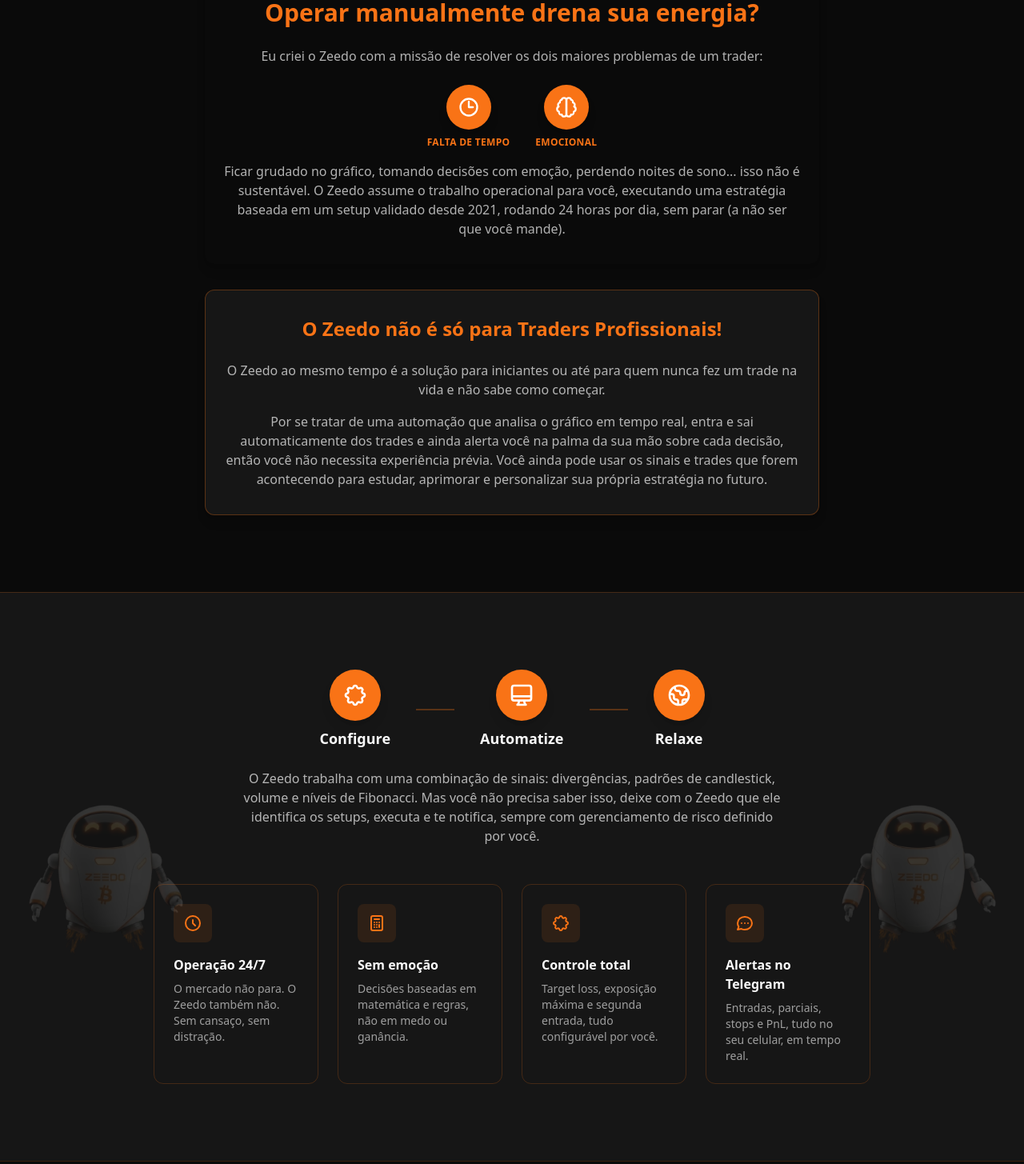
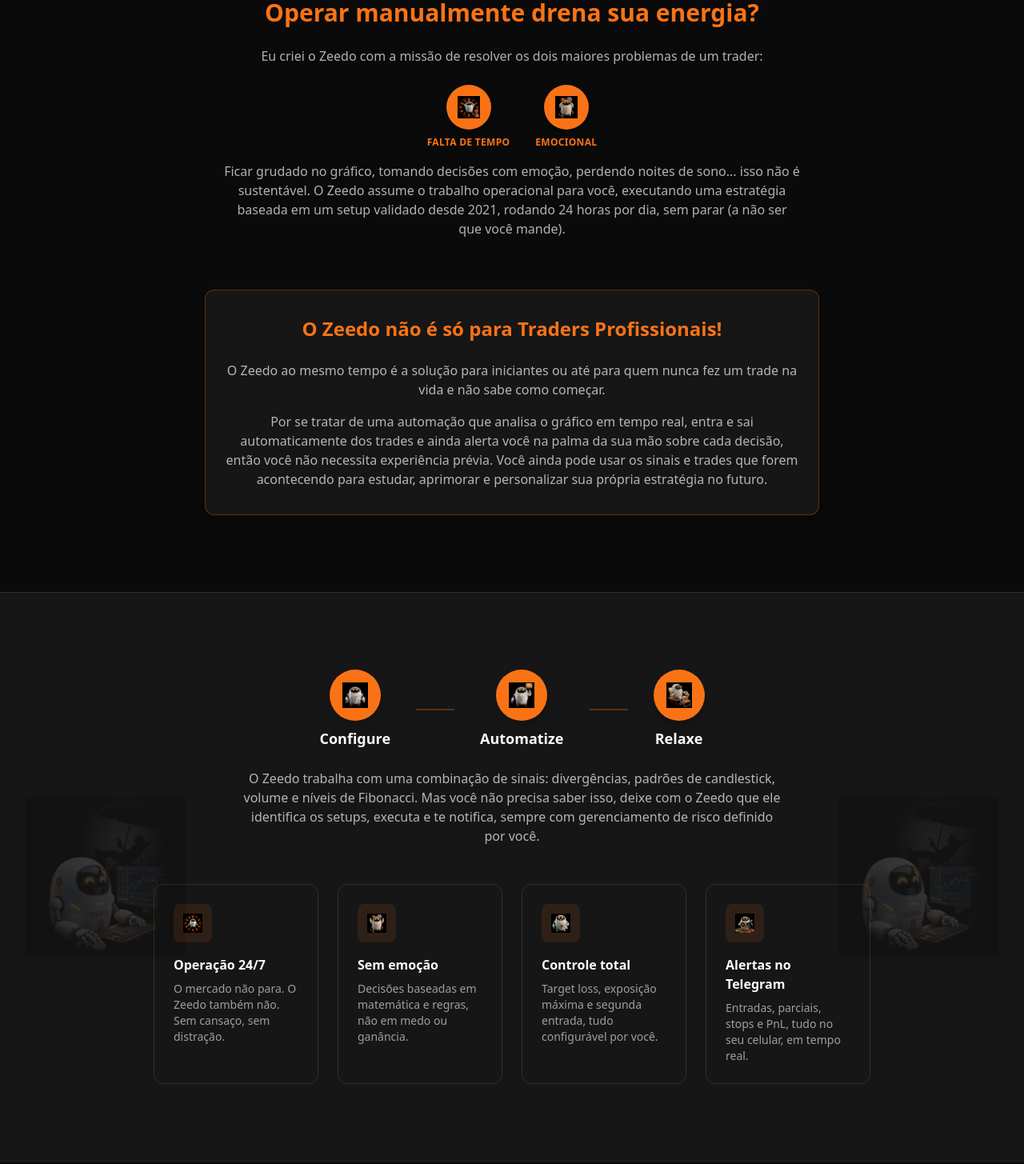
Before and after one commit to ZeedoBot/zeedo_vps, a Next.js app in the folder frontend/: page /acesso-antecipado in a window 1280 px wide. Shown: the part 829-2284 px from the top of the page at 80% size. Built offline with nearby package versions, Linux system fonts and the light colour scheme; no server answers.

Commit message:
ajuste pv icones por imagens zeedos

```diff
--- a/frontend/app/acesso-antecipado/page.tsx
+++ b/frontend/app/acesso-antecipado/page.tsx
@@ -120,30 +120,22 @@
   {
     title: "Operação 24/7",
     desc: "O mercado não para. O Zeedo também não. Sem cansaço, sem distração.",
-    icon: (
-      <path strokeLinecap="round" strokeLinejoin="round" strokeWidth={2} d="M12 8v4l3 3m6-3a9 9 0 11-18 0 9 9 0 0118 0z" />
-    ),
+    image: "/Zeedos/4.png",
   },
   {
     title: "Sem emoção",
     desc: "Decisões baseadas em matemática e regras, não em medo ou ganância.",
-    icon: (
-      <path strokeLinecap="round" strokeLinejoin="round" strokeWidth={2} d="M9 7h6m0 10v-3m-3 3h.01M9 17h.01M9 14h.01M12 14h.01M15 11h.01M12 11h.01M9 11h.01M7 21h10a2 2 0 002-2V5a2 2 0 00-2-2H7a2 2 0 00-2 2v14a2 2 0 002 2z" />
-    ),
+    image: "/Zeedos/5.png",
   },
   {
     title: "Controle total",
     desc: "Target loss, exposição máxima e segunda entrada, tudo configurável por você.",
-    icon: (
-      <path strokeLinecap="round" strokeLinejoin="round" strokeWidth={2} d="M10.325 4.317c.426-1.756 2.924-1.756 3.35 0a1.724 1.724 0 002.573 1.066c1.543-.94 3.31.826 2.37 2.37a1.724 1.724 0 001.065 2.572c1.756.426 1.756 2.924 0 3.35a1.724 1.724 0 00-1.066 2.573c.94 1.543-.826 3.31-2.37 2.37a1.724 1.724 0 00-2.572 1.065c-.426 1.756-2.924 1.756-3.35 0a1.724 1.724 0 00-2.573-1.066c-1.543.94-3.31-.826-2.37-2.37a1.724 1.724 0 00-1.065-2.572c-1.756-.426-1.756-2.924 0-3.35a1.724 1.724 0 001.066-2.573c-.94-1.543.826-3.31 2.37-2.37.996.608 2.296.07 2.572-1.065z" />
-    ),
+    image: "/Zeedos/6.png",
   },
   {
     title: "Alertas no Telegram",
     desc: "Entradas, parciais, stops e PnL, tudo no seu celular, em tempo real.",
-    icon: (
-      <path strokeLinecap="round" strokeLinejoin="round" strokeWidth={2} d="M8 12h.01M12 12h.01M16 12h.01M21 12c0 4.418-4.03 8-9 8a9.863 9.863 0 01-4.255-.949L3 20l1.395-3.72C3.512 15.042 3 13.574 3 12c0-4.418 4.03-8 9-8s9 3.582 9 8z" />
-    ),
+    image: "/Zeedos/7.png",
   },
 ];
 
@@ -320,7 +312,7 @@
               >
                 <div className="relative w-64 h-64 sm:w-80 sm:h-80 lg:w-96 lg:h-96">
                   <Image
-                    src="/zeedo-robot.png"
+                    src="/Zeedos/1.png"
                     alt="Zeedo - Robô de trading automatizado"
                     width={384}
                     height={384}
@@ -364,18 +356,25 @@
                 <div className="mt-6 flex flex-wrap items-center justify-center gap-8">
                   <div className="flex flex-col items-center gap-2">
                     <div className="flex h-14 w-14 shrink-0 items-center justify-center rounded-full bg-zeedo-orange shadow-lg">
-                      <svg className="h-7 w-7 text-white" fill="none" viewBox="0 0 24 24" strokeWidth={2} stroke="currentColor" strokeLinecap="round" strokeLinejoin="round">
-                        <path d="M12 6v6h4.5m4.5 0a9 9 0 1 1-18 0 9 9 0 0 1 18 0Z" />
-                      </svg>
+                      <Image
+                        src="/Zeedos/2.png"
+                        alt="Falta de tempo"
+                        width={28}
+                        height={28}
+                        className="h-7 w-7 object-contain"
+                      />
                     </div>
                     <span className="text-xs font-semibold uppercase tracking-wide text-zeedo-orange">FALTA DE TEMPO</span>
                   </div>
                   <div className="flex flex-col items-center gap-2">
                     <div className="flex h-14 w-14 shrink-0 items-center justify-center rounded-full bg-zeedo-orange shadow-lg">
-                      <svg className="h-7 w-7 text-white" fill="none" viewBox="0 0 24 24" strokeWidth={2} stroke="currentColor" strokeLinecap="round" strokeLinejoin="round">
-                        <path d="M9.5 2A2.5 2.5 0 0 1 12 4.5v15a2.5 2.5 0 0 1-4.96.44 2.5 2.5 0 0 1-2.96-3.08 3 3 0 0 1-.34-5.58 2.5 2.5 0 0 1 1.32-4.24 2.5 2.5 0 0 1 1.98-3A2.5 2.5 0 0 1 9.5 2Z" />
-                        <path d="M14.5 2A2.5 2.5 0 0 0 12 4.5v15a2.5 2.5 0 0 0 4.96.44 2.5 2.5 0 0 0 2.96-3.08 3 3 0 0 0 .34-5.58 2.5 2.5 0 0 0-1.32-4.24 2.5 2.5 0 0 0-1.98-3A2.5 2.5 0 0 0 14.5 2Z" />
-                      </svg>
+                      <Image
+                        src="/Zeedos/3.png"
+                        alt="Emocional"
+                        width={28}
+                        height={28}
+                        className="h-7 w-7 object-contain"
+                      />
                     </div>
                     <span className="text-xs font-semibold uppercase tracking-wide text-zeedo-orange">EMOCIONAL</span>
                   </div>
@@ -420,36 +419,48 @@
           transition={{ duration: 0.5 }}
         >
           <div className="absolute left-8 top-1/2 -translate-y-1/2 hidden lg:block">
-            <Image src="/zeedo-robot.png" alt="" width={200} height={200} className="object-contain opacity-[0.1] dark:opacity-[0.15]" />
+            <Image src="/Zeedos/1.png" alt="" width={200} height={200} className="object-contain opacity-[0.1] dark:opacity-[0.15]" />
           </div>
           <div className="absolute right-8 top-1/2 -translate-y-1/2 hidden lg:block">
-            <Image src="/zeedo-robot.png" alt="" width={200} height={200} className="object-contain opacity-[0.1] dark:opacity-[0.15]" />
+            <Image src="/Zeedos/1.png" alt="" width={200} height={200} className="object-contain opacity-[0.1] dark:opacity-[0.15]" />
           </div>
           <div className="relative z-10 mx-auto max-w-4xl">
             <div className="flex flex-row items-center justify-center gap-2 sm:gap-8 mb-6">
               <div className="flex flex-col items-center gap-2 flex-shrink-0">
                 <div className="flex h-12 w-12 sm:h-16 sm:w-16 items-center justify-center rounded-full bg-zeedo-orange shadow-lg">
-                  <svg className="h-6 w-6 sm:h-8 sm:w-8 text-white" fill="none" viewBox="0 0 24 24" stroke="currentColor" strokeWidth={2}>
-                    <path strokeLinecap="round" strokeLinejoin="round" d="M10.325 4.317c.426-1.756 2.924-1.756 3.35 0a1.724 1.724 0 002.573 1.066c1.543-.94 3.31.826 2.37 2.37a1.724 1.724 0 001.065 2.572c1.756.426 1.756 2.924 0 3.35a1.724 1.724 0 00-1.066 2.573c.94 1.543-.826 3.31-2.37 2.37a1.724 1.724 0 00-2.572 1.065c-.426 1.756-2.924 1.756-3.35 0a1.724 1.724 0 00-2.573-1.066c-1.543.94-3.31-.826-2.37-2.37a1.724 1.724 0 00-1.065-2.572c-1.756-.426-1.756-2.924 0-3.35a1.724 1.724 0 001.066-2.573c-.94-1.543.826-3.31 2.37-2.37.996.608 2.296.07 2.572-1.065z" />
-                  </svg>
+                  <Image
+                    src="/Zeedos/8.png"
+                    alt="Configure"
+                    width={32}
+                    height={32}
+                    className="h-6 w-6 sm:h-8 sm:w-8 object-contain"
+                  />
                 </div>
                 <span className="text-base sm:text-lg font-bold text-zeedo-black dark:text-zeedo-white">Configure</span>
               </div>
               <div className="flex-shrink-0 h-0.5 w-4 sm:w-12 bg-zeedo-orange/30" />
               <div className="flex flex-col items-center gap-2 flex-shrink-0">
                 <div className="flex h-12 w-12 sm:h-16 sm:w-16 items-center justify-center rounded-full bg-zeedo-orange shadow-lg">
-                  <svg className="h-6 w-6 sm:h-8 sm:w-8 text-white" fill="none" viewBox="0 0 24 24" stroke="currentColor" strokeWidth={2}>
-                    <path strokeLinecap="round" strokeLinejoin="round" d="M9.75 17L9 20l-1 1h8l-1-1-.75-3M3 13h18M5 17h14a2 2 0 002-2V5a2 2 0 00-2-2H5a2 2 0 00-2 2v10a2 2 0 002 2z" />
-                  </svg>
+                  <Image
+                    src="/Zeedos/9.png"
+                    alt="Automatize"
+                    width={32}
+                    height={32}
+                    className="h-6 w-6 sm:h-8 sm:w-8 object-contain"
+                  />
                 </div>
                 <span className="text-base sm:text-lg font-bold text-zeedo-black dark:text-zeedo-white">Automatize</span>
               </div>
               <div className="flex-shrink-0 h-0.5 w-4 sm:w-12 bg-zeedo-orange/30" />
               <div className="flex flex-col items-center gap-2 flex-shrink-0">
                 <div className="flex h-12 w-12 sm:h-16 sm:w-16 items-center justify-center rounded-full bg-zeedo-orange shadow-lg">
-                  <svg className="h-6 w-6 sm:h-8 sm:w-8 text-white" fill="none" viewBox="0 0 24 24" stroke="currentColor" strokeWidth={2}>
-                    <path strokeLinecap="round" strokeLinejoin="round" d="M3.055 11H5a2 2 0 012 2v1a2 2 0 002 2 2 2 0 012 2v2.945M8 3.935V5.5A2.5 2.5 0 0010.5 8h.5a2 2 0 012 2 2 2 0 104 0 2 2 0 012-2h1.064M15 20.488V18a2 2 0 012-2h3.064M21 12a9 9 0 11-18 0 9 9 0 0118 0z" />
-                  </svg>
+                  <Image
+                    src="/Zeedos/10.png"
+                    alt="Relaxe"
+                    width={32}
+                    height={32}
+                    className="h-6 w-6 sm:h-8 sm:w-8 object-contain"
+                  />
                 </div>
                 <span className="text-base sm:text-lg font-bold text-zeedo-black dark:text-zeedo-white">Relaxe</span>
               </div>
@@ -472,9 +483,13 @@
                   className="card flex flex-col items-start p-6 cursor-default"
                 >
                   <div className="rounded-lg bg-zeedo-orange/10 p-3 text-zeedo-orange">
-                    <svg className="h-6 w-6" fill="none" viewBox="0 0 24 24" stroke="currentColor">
-                      {b.icon}
-                    </svg>
+                    <Image
+                      src={b.image}
+                      alt={b.title}
+                      width={24}
+                      height={24}
+                      className="h-6 w-6 object-contain"
+                    />
                   </div>
                   <h3 className="mt-4 font-semibold">{b.title}</h3>
                   <p className="mt-2 text-sm text-zeedo-black/60 dark:text-zeedo-white/60">{b.desc}</p>
--- a/frontend/app/bot/page.tsx
+++ b/frontend/app/bot/page.tsx
@@ -161,30 +161,22 @@
   {
     title: "Operação 24/7",
     desc: "O mercado não para. O Zeedo também não. Sem cansaço, sem distração.",
-    icon: (
-      <path strokeLinecap="round" strokeLinejoin="round" strokeWidth={2} d="M12 8v4l3 3m6-3a9 9 0 11-18 0 9 9 0 0118 0z" />
-    ),
+    image: "/Zeedos/4.png",
   },
   {
     title: "Sem emoção",
     desc: "Decisões baseadas em matemática e regras, não em medo ou ganância.",
-    icon: (
-      <path strokeLinecap="round" strokeLinejoin="round" strokeWidth={2} d="M9 7h6m0 10v-3m-3 3h.01M9 17h.01M9 14h.01M12 14h.01M15 11h.01M12 11h.01M9 11h.01M7 21h10a2 2 0 002-2V5a2 2 0 00-2-2H7a2 2 0 00-2 2v14a2 2 0 002 2z" />
-    ),
+    image: "/Zeedos/5.png",
   },
   {
     title: "Controle total",
     desc: "Target loss, exposição máxima e segunda entrada, tudo configurável por você.",
-    icon: (
-      <path strokeLinecap="round" strokeLinejoin="round" strokeWidth={2} d="M10.325 4.317c.426-1.756 2.924-1.756 3.35 0a1.724 1.724 0 002.573 1.066c1.543-.94 3.31.826 2.37 2.37a1.724 1.724 0 001.065 2.572c1.756.426 1.756 2.924 0 3.35a1.724 1.724 0 00-1.066 2.573c.94 1.543-.826 3.31-2.37 2.37a1.724 1.724 0 00-2.572 1.065c-.426 1.756-2.924 1.756-3.35 0a1.724 1.724 0 00-2.573-1.066c-1.543.94-3.31-.826-2.37-2.37a1.724 1.724 0 00-1.065-2.572c-1.756-.426-1.756-2.924 0-3.35a1.724 1.724 0 001.066-2.573c-.94-1.543.826-3.31 2.37-2.37.996.608 2.296.07 2.572-1.065z" />
-    ),
+    image: "/Zeedos/6.png",
   },
   {
     title: "Alertas no Telegram",
     desc: "Entradas, parciais, stops e PnL, tudo no seu celular, em tempo real.",
-    icon: (
-      <path strokeLinecap="round" strokeLinejoin="round" strokeWidth={2} d="M8 12h.01M12 12h.01M16 12h.01M21 12c0 4.418-4.03 8-9 8a9.863 9.863 0 01-4.255-.949L3 20l1.395-3.72C3.512 15.042 3 13.574 3 12c0-4.418 4.03-8 9-8s9 3.582 9 8z" />
-    ),
+    image: "/Zeedos/7.png",
   },
 ];
 
@@ -268,7 +260,7 @@
               >
                 <div className="relative w-64 h-64 sm:w-80 sm:h-80 lg:w-96 lg:h-96">
                   <Image
-                    src="/zeedo-robot.png"
+                    src="/Zeedos/1.png"
                     alt="Zeedo - Robô de trading automatizado"
                     width={384}
                     height={384}
@@ -312,18 +304,25 @@
                 <div className="mt-6 flex flex-wrap items-center justify-center gap-8">
                   <div className="flex flex-col items-center gap-2">
                     <div className="flex h-14 w-14 shrink-0 items-center justify-center rounded-full bg-zeedo-orange shadow-lg">
-                      <svg className="h-7 w-7 text-white" fill="none" viewBox="0 0 24 24" strokeWidth={2} stroke="currentColor" strokeLinecap="round" strokeLinejoin="round">
-                        <path d="M12 6v6h4.5m4.5 0a9 9 0 1 1-18 0 9 9 0 0 1 18 0Z" />
-                      </svg>
+                      <Image
+                        src="/Zeedos/2.png"
+                        alt="Falta de tempo"
+                        width={28}
+                        height={28}
+                        className="h-7 w-7 object-contain"
+                      />
                     </div>
                     <span className="text-xs font-semibold uppercase tracking-wide text-zeedo-orange">FALTA DE TEMPO</span>
                   </div>
                   <div className="flex flex-col items-center gap-2">
                     <div className="flex h-14 w-14 shrink-0 items-center justify-center rounded-full bg-zeedo-orange shadow-lg">
-                      <svg className="h-7 w-7 text-white" fill="none" viewBox="0 0 24 24" strokeWidth={2} stroke="currentColor" strokeLinecap="round" strokeLinejoin="round">
-                        <path d="M9.5 2A2.5 2.5 0 0 1 12 4.5v15a2.5 2.5 0 0 1-4.96.44 2.5 2.5 0 0 1-2.96-3.08 3 3 0 0 1-.34-5.58 2.5 2.5 0 0 1 1.32-4.24 2.5 2.5 0 0 1 1.98-3A2.5 2.5 0 0 1 9.5 2Z" />
-                        <path d="M14.5 2A2.5 2.5 0 0 0 12 4.5v15a2.5 2.5 0 0 0 4.96.44 2.5 2.5 0 0 0 2.96-3.08 3 3 0 0 0 .34-5.58 2.5 2.5 0 0 0-1.32-4.24 2.5 2.5 0 0 0-1.98-3A2.5 2.5 0 0 0 14.5 2Z" />
-                      </svg>
+                      <Image
+                        src="/Zeedos/3.png"
+                        alt="Emocional"
+                        width={28}
+                        height={28}
+                        className="h-7 w-7 object-contain"
+                      />
                     </div>
                     <span className="text-xs font-semibold uppercase tracking-wide text-zeedo-orange">EMOCIONAL</span>
                   </div>
@@ -368,36 +367,48 @@
           transition={{ duration: 0.5 }}
         >
           <div className="absolute left-8 top-1/2 -translate-y-1/2 hidden lg:block">
-            <Image src="/zeedo-robot.png" alt="" width={200} height={200} className="object-contain opacity-[0.1] dark:opacity-[0.15]" />
+            <Image src="/Zeedos/1.png" alt="" width={200} height={200} className="object-contain opacity-[0.1] dark:opacity-[0.15]" />
           </div>
           <div className="absolute right-8 top-1/2 -translate-y-1/2 hidden lg:block">
-            <Image src="/zeedo-robot.png" alt="" width={200} height={200} className="object-contain opacity-[0.1] dark:opacity-[0.15]" />
+            <Image src="/Zeedos/1.png" alt="" width={200} height={200} className="object-contain opacity-[0.1] dark:opacity-[0.15]" />
           </div>
           <div className="relative z-10 mx-auto max-w-4xl">
             <div className="flex flex-row items-center justify-center gap-2 sm:gap-8 mb-6">
               <div className="flex flex-col items-center gap-2 flex-shrink-0">
                 <div className="flex h-12 w-12 sm:h-16 sm:w-16 items-center justify-center rounded-full bg-zeedo-orange shadow-lg">
-                  <svg className="h-6 w-6 sm:h-8 sm:w-8 text-white" fill="none" viewBox="0 0 24 24" stroke="currentColor" strokeWidth={2}>
-                    <path strokeLinecap="round" strokeLinejoin="round" d="M10.325 4.317c.426-1.756 2.924-1.756 3.35 0a1.724 1.724 0 002.573 1.066c1.543-.94 3.31.826 2.37 2.37a1.724 1.724 0 001.065 2.572c1.756.426 1.756 2.924 0 3.35a1.724 1.724 0 00-1.066 2.573c.94 1.543-.826 3.31-2.37 2.37a1.724 1.724 0 00-2.572 1.065c-.426 1.756-2.924 1.756-3.35 0a1.724 1.724 0 00-2.573-1.066c-1.543.94-3.31-.826-2.37-2.37a1.724 1.724 0 00-1.065-2.572c-1.756-.426-1.756-2.924 0-3.35a1.724 1.724 0 001.066-2.573c-.94-1.543.826-3.31 2.37-2.37.996.608 2.296.07 2.572-1.065z" />
-                  </svg>
+                  <Image
+                    src="/Zeedos/8.png"
+                    alt="Configure"
+                    width={32}
+                    height={32}
+                    className="h-6 w-6 sm:h-8 sm:w-8 object-contain"
+                  />
                 </div>
                 <span className="text-base sm:text-lg font-bold text-zeedo-black dark:text-zeedo-white">Configure</span>
               </div>
               <div className="flex-shrink-0 h-0.5 w-4 sm:w-12 bg-zeedo-orange/30" />
               <div className="flex flex-col items-center gap-2 flex-shrink-0">
                 <div className="flex h-12 w-12 sm:h-16 sm:w-16 items-center justify-center rounded-full bg-zeedo-orange shadow-lg">
-                  <svg className="h-6 w-6 sm:h-8 sm:w-8 text-white" fill="none" viewBox="0 0 24 24" stroke="currentColor" strokeWidth={2}>
-                    <path strokeLinecap="round" strokeLinejoin="round" d="M9.75 17L9 20l-1 1h8l-1-1-.75-3M3 13h18M5 17h14a2 2 0 002-2V5a2 2 0 00-2-2H5a2 2 0 00-2 2v10a2 2 0 002 2z" />
-                  </svg>
+                  <Image
+                    src="/Zeedos/9.png"
+                    alt="Automatize"
+                    width={32}
+                    height={32}
+                    className="h-6 w-6 sm:h-8 sm:w-8 object-contain"
+                  />
                 </div>
                 <span className="text-base sm:text-lg font-bold text-zeedo-black dark:text-zeedo-white">Automatize</span>
               </div>
               <div className="flex-shrink-0 h-0.5 w-4 sm:w-12 bg-zeedo-orange/30" />
               <div className="flex flex-col items-center gap-2 flex-shrink-0">
                 <div className="flex h-12 w-12 sm:h-16 sm:w-16 items-center justify-center rounded-full bg-zeedo-orange shadow-lg">
-                  <svg className="h-6 w-6 sm:h-8 sm:w-8 text-white" fill="none" viewBox="0 0 24 24" stroke="currentColor" strokeWidth={2}>
-                    <path strokeLinecap="round" strokeLinejoin="round" d="M3.055 11H5a2 2 0 012 2v1a2 2 0 002 2 2 2 0 012 2v2.945M8 3.935V5.5A2.5 2.5 0 0010.5 8h.5a2 2 0 012 2 2 2 0 104 0 2 2 0 012-2h1.064M15 20.488V18a2 2 0 012-2h3.064M21 12a9 9 0 11-18 0 9 9 0 0118 0z" />
-                  </svg>
+                  <Image
+                    src="/Zeedos/10.png"
+                    alt="Relaxe"
+                    width={32}
+                    height={32}
+                    className="h-6 w-6 sm:h-8 sm:w-8 object-contain"
+                  />
                 </div>
                 <span className="text-base sm:text-lg font-bold text-zeedo-black dark:text-zeedo-white">Relaxe</span>
               </div>
@@ -420,9 +431,13 @@
                   className="card flex flex-col items-start p-6 cursor-default"
                 >
                   <div className="rounded-lg bg-zeedo-orange/10 p-3 text-zeedo-orange">
-                    <svg className="h-6 w-6" fill="none" viewBox="0 0 24 24" stroke="currentColor">
-                      {b.icon}
-                    </svg>
+                    <Image
+                      src={b.image}
+                      alt={b.title}
+                      width={24}
+                      height={24}
+                      className="h-6 w-6 object-contain"
+                    />
                   </div>
                   <h3 className="mt-4 font-semibold">{b.title}</h3>
                   <p className="mt-2 text-sm text-zeedo-black/60 dark:text-zeedo-white/60">{b.desc}</p>
```
